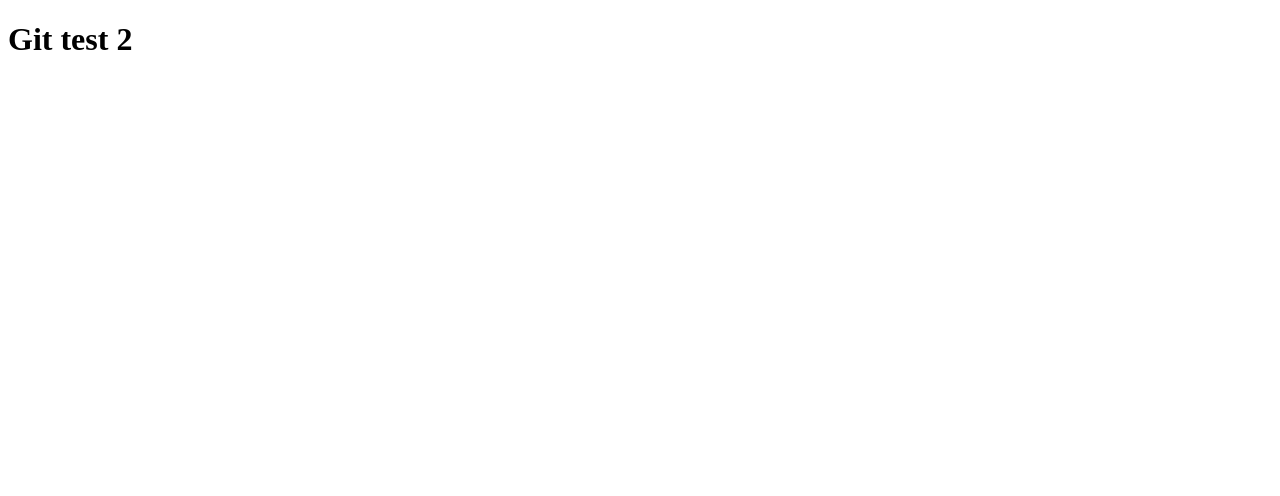
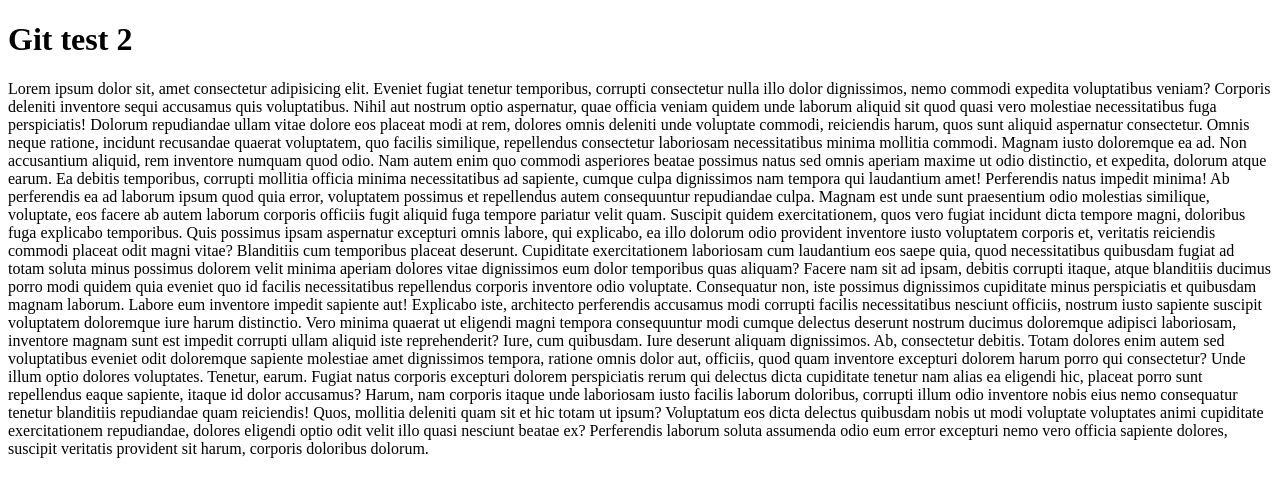
Before and after one commit to wpulogin2/git-remote-test2, a plain HTML site: page index.html in a window 1280 px wide. Drawn offline with Linux system fonts and the light colour scheme.

Commit message:
add content in index.html

```diff
--- a/index.html
+++ b/index.html
@@ -9,6 +9,43 @@
 
 <body>
   <h1>Git test 2</h1>
+  <p>
+    Lorem ipsum dolor sit, amet consectetur adipisicing elit. Eveniet fugiat tenetur temporibus, corrupti consectetur
+    nulla illo dolor dignissimos, nemo commodi expedita voluptatibus veniam? Corporis deleniti inventore sequi accusamus
+    quis voluptatibus. Nihil aut nostrum optio aspernatur, quae officia veniam quidem unde laborum aliquid sit quod
+    quasi vero molestiae necessitatibus fuga perspiciatis! Dolorum repudiandae ullam vitae dolore eos placeat modi at
+    rem, dolores omnis deleniti unde voluptate commodi, reiciendis harum, quos sunt aliquid aspernatur consectetur.
+    Omnis neque ratione, incidunt recusandae quaerat voluptatem, quo facilis similique, repellendus consectetur
+    laboriosam necessitatibus minima mollitia commodi. Magnam iusto doloremque ea ad. Non accusantium aliquid, rem
+    inventore numquam quod odio. Nam autem enim quo commodi asperiores beatae possimus natus sed omnis aperiam maxime ut
+    odio distinctio, et expedita, dolorum atque earum. Ea debitis temporibus, corrupti mollitia officia minima
+    necessitatibus ad sapiente, cumque culpa dignissimos nam tempora qui laudantium amet! Perferendis natus impedit
+    minima! Ab perferendis ea ad laborum ipsum quod quia error, voluptatem possimus et repellendus autem consequuntur
+    repudiandae culpa. Magnam est unde sunt praesentium odio molestias similique, voluptate, eos facere ab autem laborum
+    corporis officiis fugit aliquid fuga tempore pariatur velit quam. Suscipit quidem exercitationem, quos vero fugiat
+    incidunt dicta tempore magni, doloribus fuga explicabo temporibus. Quis possimus ipsam aspernatur excepturi omnis
+    labore, qui explicabo, ea illo dolorum odio provident inventore iusto voluptatem corporis et, veritatis reiciendis
+    commodi placeat odit magni vitae? Blanditiis cum temporibus placeat deserunt. Cupiditate exercitationem laboriosam
+    cum laudantium eos saepe quia, quod necessitatibus quibusdam fugiat ad totam soluta minus possimus dolorem velit
+    minima aperiam dolores vitae dignissimos eum dolor temporibus quas aliquam? Facere nam sit ad ipsam, debitis
+    corrupti itaque, atque blanditiis ducimus porro modi quidem quia eveniet quo id facilis necessitatibus repellendus
+    corporis inventore odio voluptate. Consequatur non, iste possimus dignissimos cupiditate minus perspiciatis et
+    quibusdam magnam laborum. Labore eum inventore impedit sapiente aut! Explicabo iste, architecto perferendis
+    accusamus modi corrupti facilis necessitatibus nesciunt officiis, nostrum iusto sapiente suscipit voluptatem
+    doloremque iure harum distinctio. Vero minima quaerat ut eligendi magni tempora consequuntur modi cumque delectus
+    deserunt nostrum ducimus doloremque adipisci laboriosam, inventore magnam sunt est impedit corrupti ullam aliquid
+    iste reprehenderit? Iure, cum quibusdam. Iure deserunt aliquam dignissimos. Ab, consectetur debitis. Totam dolores
+    enim autem sed voluptatibus eveniet odit doloremque sapiente molestiae amet dignissimos tempora, ratione omnis dolor
+    aut, officiis, quod quam inventore excepturi dolorem harum porro qui consectetur? Unde illum optio dolores
+    voluptates. Tenetur, earum. Fugiat natus corporis excepturi dolorem perspiciatis rerum qui delectus dicta cupiditate
+    tenetur nam alias ea eligendi hic, placeat porro sunt repellendus eaque sapiente, itaque id dolor accusamus? Harum,
+    nam corporis itaque unde laboriosam iusto facilis laborum doloribus, corrupti illum odio inventore nobis eius nemo
+    consequatur tenetur blanditiis repudiandae quam reiciendis! Quos, mollitia deleniti quam sit et hic totam ut ipsum?
+    Voluptatum eos dicta delectus quibusdam nobis ut modi voluptate voluptates animi cupiditate exercitationem
+    repudiandae, dolores eligendi optio odit velit illo quasi nesciunt beatae ex? Perferendis laborum soluta assumenda
+    odio eum error excepturi nemo vero officia sapiente dolores, suscipit veritatis provident sit harum, corporis
+    doloribus dolorum.
+  </p>
 </body>
 
 </html>
```
